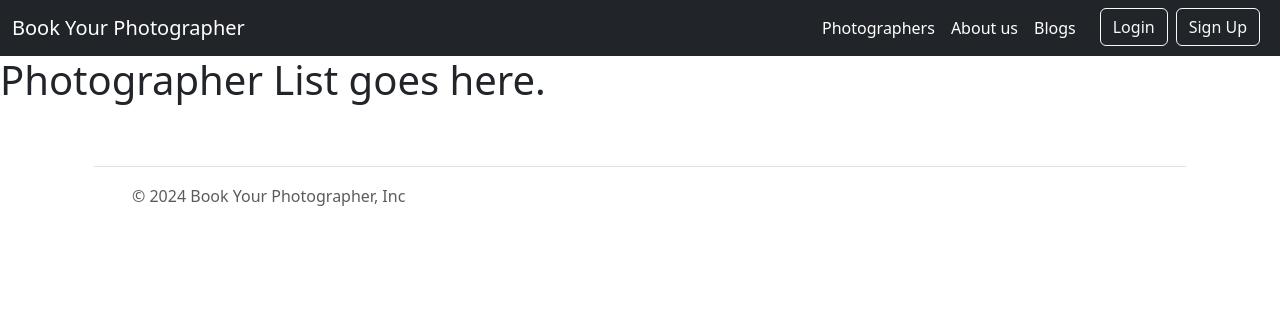
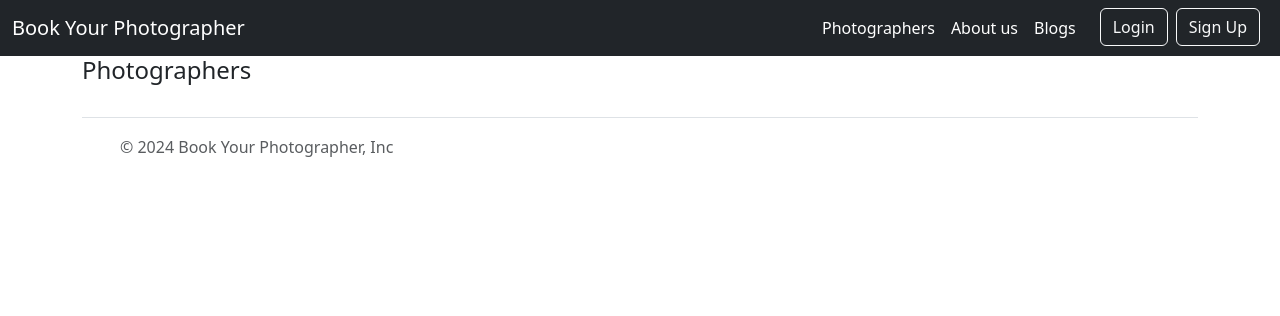
Before and after one commit to 21abhaya/byp, a Django app: page /photographers/ in a window 1280 px wide. Shown: the top 316 px of the page. Run offline with Django 5.2, Linux system fonts and the light colour scheme; data that the repository does not hold is empty.

Commit message:
fix: finalized grid layout for photographer list

```diff
--- a/photographer/templates/photographer/photographer_list.html
+++ b/photographer/templates/photographer/photographer_list.html
@@ -13,12 +13,15 @@
 
 {% block content %}
 
-<h1>Photographer List goes here.</h1>
+<div class="container">
+    <div class="row">
+        <h4>Photographers</h4>
+    </div>
+</div>
+<div class="container">
 
-<div class="container" style="display: grid; grid-template-columns: (3, 1fr); grid-gap: 10px;">
-{% for photographer in object_list %}
-    <div class="col-md-6 col-xl-3">
-
+    <div class="row" style="display: grid; grid-template-columns: repeat(3, 1fr); grid-gap: 10px;">
+        {% for photographer in object_list %}
         <div class="card">
             <div class="card-body">
                 <h4 class="card-title ">{{photographer.first_name}} {{photographer.last_name}}</h4>
@@ -33,9 +36,12 @@
                 <a href="#" class="card-link">{{photographer.rate}}</a>
             </div>
         </div>
+        {% endfor %}
+    </div><!-- end col -->
 
-    </div><!-- end col -->
 </div>
-{% endfor %}
+
+
+
 
 {% endblock %}
```
